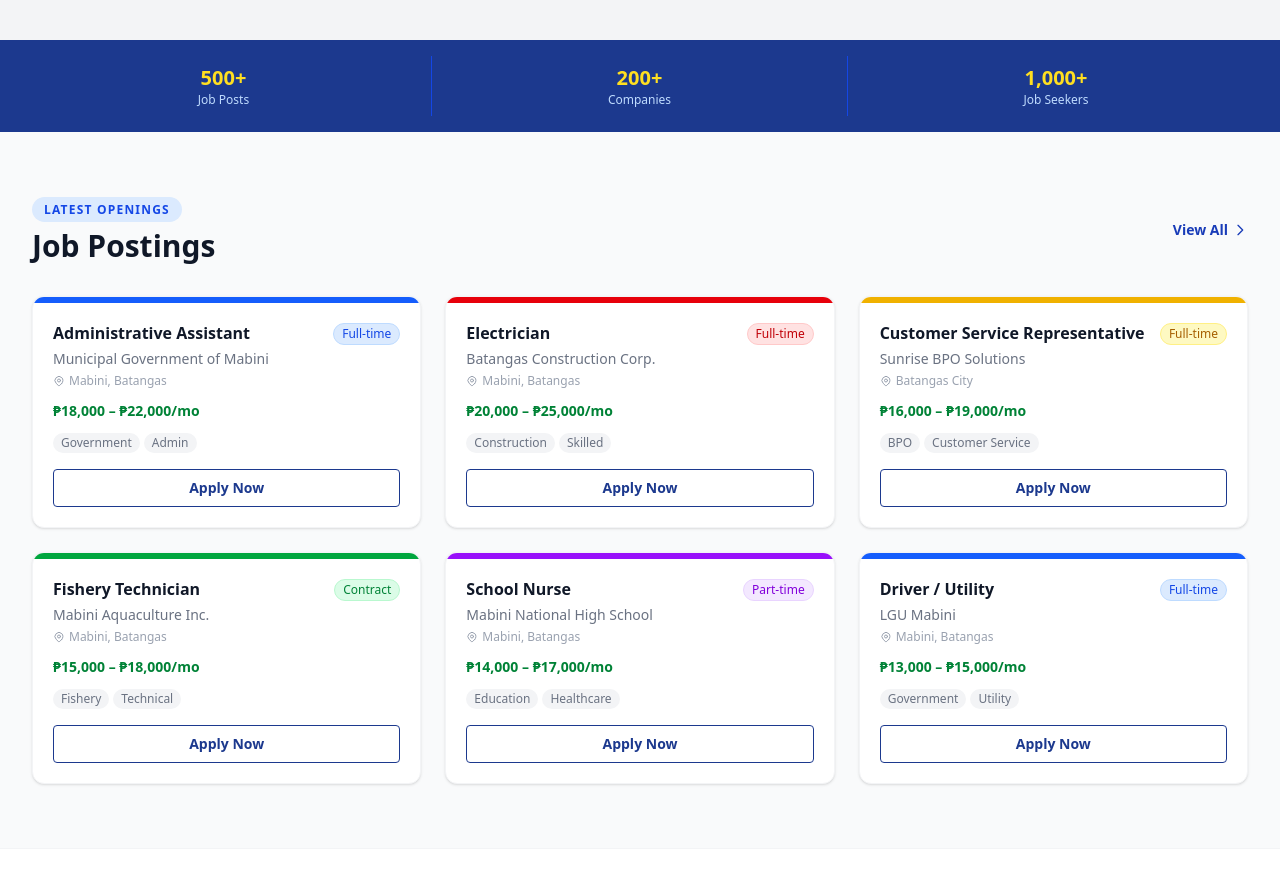
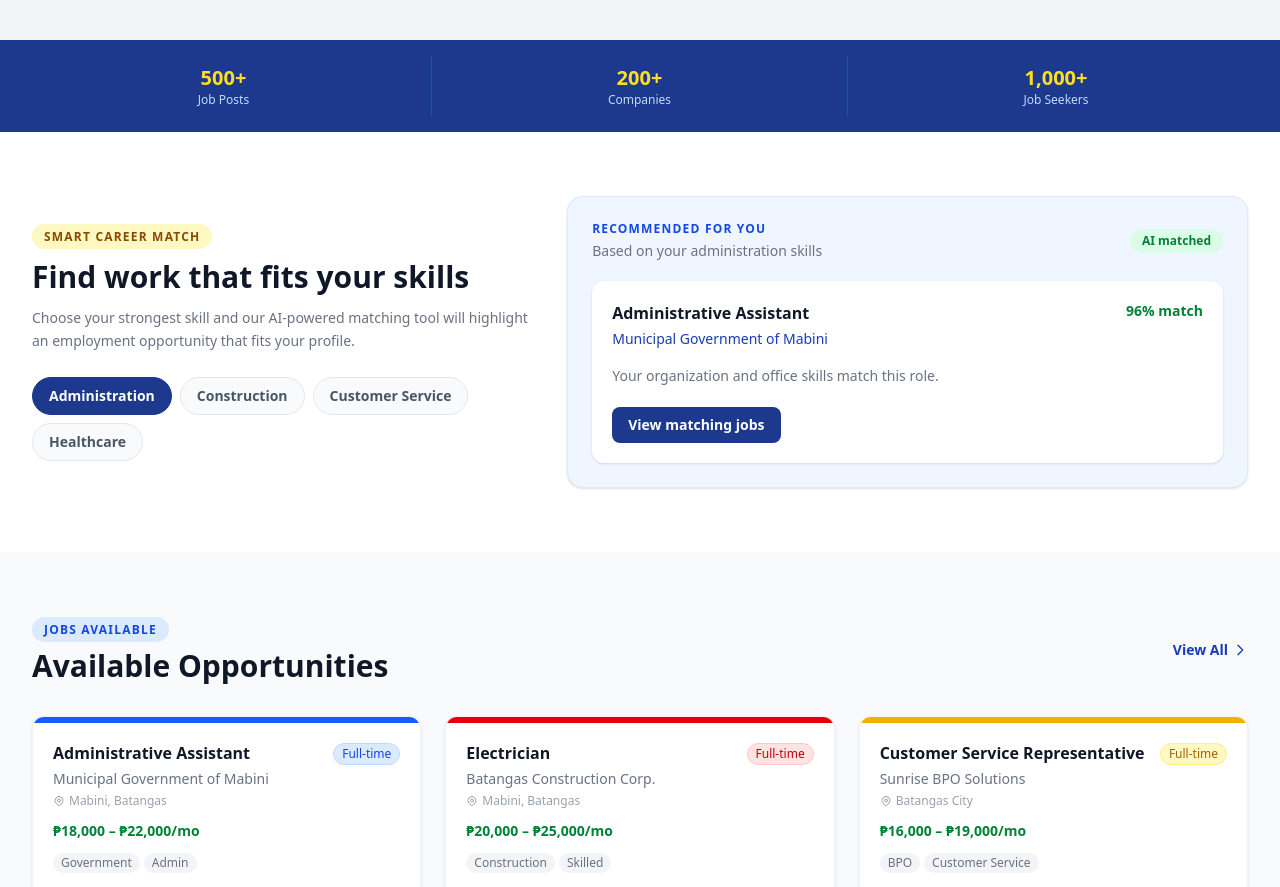
Before and after one commit to jirehmanalo05-prog/PESO, a Next.js app: page / in a window 1280 px wide. Shown: the part 1380-2267 px from the top of the page. Built offline with nearby package versions, Linux system fonts and the light colour scheme.

Commit message:
save changes

```diff
--- a/app/page.tsx
+++ b/app/page.tsx
@@ -77,6 +77,34 @@
 
 export default function Home() {
   const [isSidebarOpen, setIsSidebarOpen] = useState(false);
+  const [selectedSkill, setSelectedSkill] = useState("Administration");
+
+  const skillRecommendations: Record<string, { title: string; company: string; match: string; reason: string }> = {
+    Administration: {
+      title: "Administrative Assistant",
+      company: "Municipal Government of Mabini",
+      match: "96% match",
+      reason: "Your organization and office skills match this role.",
+    },
+    Construction: {
+      title: "Electrician",
+      company: "Batangas Construction Corp.",
+      match: "92% match",
+      reason: "Your technical skills match this skilled trade opportunity.",
+    },
+    "Customer Service": {
+      title: "Customer Service Representative",
+      company: "Sunrise BPO Solutions",
+      match: "89% match",
+      reason: "Your communication skills match this customer-facing role.",
+    },
+    Healthcare: {
+      title: "School Nurse",
+      company: "Mabini National High School",
+      match: "87% match",
+      reason: "Your healthcare background matches this community role.",
+    },
+  };
 
   return (
     <div className="min-h-screen bg-gray-50 font-sans antialiased lg:flex">
@@ -241,16 +269,74 @@
       </div>
 
       {/* ════════════════════════
-          JOB POSTINGS
+          AI EMPLOYMENT RECOMMENDATIONS
+      ════════════════════════ */}
+      <section className="bg-white py-16">
+        <div className="mx-auto max-w-7xl px-4 sm:px-6 lg:px-8">
+          <div className="grid gap-8 lg:grid-cols-[0.85fr_1.15fr] lg:items-center">
+            <div>
+              <span className="rounded-full bg-yellow-100 px-3 py-1 text-xs font-bold uppercase tracking-widest text-yellow-800">
+                Smart Career Match
+              </span>
+              <h2 className="mt-3 text-2xl font-black text-gray-900 md:text-3xl">Find work that fits your skills</h2>
+              <p className="mt-3 max-w-xl text-sm leading-relaxed text-gray-500">
+                Choose your strongest skill and our AI-powered matching tool will highlight an employment opportunity that fits your profile.
+              </p>
+
+              <div className="mt-6 flex flex-wrap gap-2">
+                {Object.keys(skillRecommendations).map((skill) => (
+                  <button
+                    key={skill}
+                    type="button"
+                    onClick={() => setSelectedSkill(skill)}
+                    className={`rounded-full border px-4 py-2 text-sm font-semibold transition-colors ${selectedSkill === skill
+                      ? "border-blue-900 bg-blue-900 text-white"
+                      : "border-gray-200 bg-gray-50 text-gray-600 hover:border-blue-300 hover:text-blue-800"
+                      }`}
+                  >
+                    {skill}
+                  </button>
+                ))}
+              </div>
+            </div>
+
+            <div className="rounded-2xl border border-blue-100 bg-blue-50 p-6 shadow-sm">
+              <div className="mb-5 flex items-center justify-between gap-4">
+                <div>
+                  <p className="text-xs font-bold uppercase tracking-widest text-blue-700">Recommended for you</p>
+                  <p className="mt-1 text-sm text-gray-500">Based on your {selectedSkill.toLowerCase()} skills</p>
+                </div>
+                <span className="rounded-full bg-green-100 px-3 py-1 text-xs font-bold text-green-700">AI matched</span>
+              </div>
+              <div className="rounded-xl bg-white p-5 shadow-sm">
+                <div className="flex items-start justify-between gap-4">
+                  <div>
+                    <h3 className="font-bold text-gray-900">{skillRecommendations[selectedSkill].title}</h3>
+                    <p className="mt-1 text-sm font-medium text-blue-800">{skillRecommendations[selectedSkill].company}</p>
+                  </div>
+                  <span className="shrink-0 text-sm font-bold text-green-700">{skillRecommendations[selectedSkill].match}</span>
+                </div>
+                <p className="mt-4 text-sm leading-relaxed text-gray-500">{skillRecommendations[selectedSkill].reason}</p>
+                <a href="/job-vacancies" className="mt-5 inline-flex rounded-lg bg-blue-900 px-4 py-2 text-sm font-semibold text-white transition-colors hover:bg-blue-800">
+                  View matching jobs
+                </a>
+              </div>
+            </div>
+          </div>
+        </div>
+      </section>
+
+      {/* ════════════════════════
+          JOBS AVAILABLE
       ════════════════════════ */}
       <section className="py-16 bg-gray-50">
         <div className="max-w-7xl mx-auto px-4 sm:px-6 lg:px-8">
           <div className="flex items-center justify-between mb-8">
             <div>
               <span className="text-xs font-bold uppercase tracking-widest text-blue-700 bg-blue-100 px-3 py-1 rounded-full">
-                Latest Openings
+                Jobs Available
               </span>
-              <h2 className="text-2xl md:text-3xl font-black text-gray-900 mt-2">Job Postings</h2>
+              <h2 className="text-2xl md:text-3xl font-black text-gray-900 mt-2">Available Opportunities</h2>
             </div>
             <a href="/job-vacancies"
               className="text-sm font-semibold text-blue-800 hover:underline flex items-center gap-1">
```
